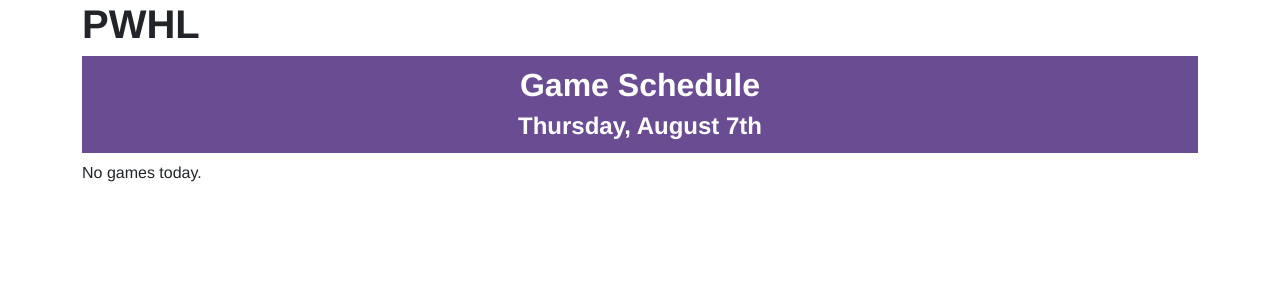
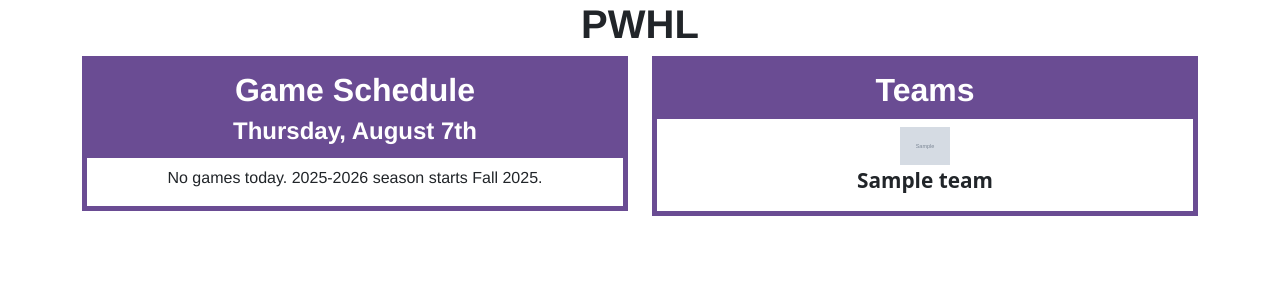
Before and after one commit to gnemzek/sports-hub, a Flask app: template templates/pwhl-home.html in a window 1280 px wide. Shown: the part 143-443 px from the top of the page. Run offline with Flask 3, Linux system fonts and the light colour scheme; the template is opened without the code that fills it: most values are stand-ins (such as "Sample title", 1, 10 or a date in 2020); grey boxes marked "Sample" are stand-in pictures.

Commit message:
Added some PWHL stats and styles for WNBA and PWHL

```diff
--- a/main.py
+++ b/main.py
@@ -80,5 +80,47 @@ def wnba_home():
 
 @app.route('/pwhl')
 def pwhl_home():
+    # set the date to today's date:
+    today = datetime.now(timezone.utc)
+    year = today.strftime("%Y")
+    month = today.strftime("%m")
+    day = today.strftime("%d")
+
+
+    #get standings
+    url = "https://api-hockey.p.rapidapi.com/standings/"
+
+    querystring = {"league":"261","season":year}
+
+    headers = {
+        "x-rapidapi-key": api_key,
+        "x-rapidapi-host": "api-hockey.p.rapidapi.com"
+    }
+
+    response = requests.get(url, headers=headers, params=querystring)
+
+    if response.status_code == 200:
+        data = response.json()
+        team_standings = []
+
+        for entry in data["response"][0]: # Iterate through the list of team entries
+            team_details = entry.get("team", {})
+            games_stats = entry.get("games", {})
+
+            team_standings.append({
+                "position": entry.get("position"),
+                "name": team_details.get("name")[:-2],
+                "logo": team_details.get("logo"),
+                "games_played": games_stats.get("played"),
+                "wins": games_stats.get("win", {}).get("total"),
+                "losses": games_stats.get("lose", {}).get("total"),
+                "points": entry.get("points"),
+                "form": entry.get("form")
+                # Add more fields as needed (e.g., goals for/against, win_overtime, etc.)
+            })
+
+
+
+
     # Render PWHL page
-    return render_template('pwhl-home.html')
+    return render_template('pwhl-home.html', teams=team_standings)
--- a/static/styles.css
+++ b/static/styles.css
@@ -25,6 +25,10 @@ Blue: 1982C4
 .main-container {
     margin-top: 30px;
     margin-bottom: 30px;
+}
+
+h1 {
+    text-align: center;
 }
 
 h1,
@@ -68,7 +72,19 @@ a {
     font-size: 1.5rem;
 }
 
+/* Game Schedule */
+.todays-games {
+    border: 5px solid #fa4d00;
+    margin-bottom: 30px;
+    text-align: center;
+}
+
 /* League Standings */
+
+.league-standings {
+    border: 5px solid #fa4d00;
+    margin-bottom: 30px;
+}
 
 img.team-logo.img-fluid {
     max-width: 50px;
@@ -85,6 +101,16 @@ img.team-logo.img-fluid {
 
 .row.team-wrapper {
     margin-bottom: 15px;
+    margin-right: 0;
+    margin-left: 0;
 }
 
 /* PWHL Page */
+.game-schedule-wrapper,
+.all-teams-wrapper {
+    border: 5px solid #6A4C93;
+}
+
+.game-schedule-wrapper {
+    text-align: center;
+}
--- a/templates/pwhl-home.html
+++ b/templates/pwhl-home.html
@@ -15,10 +15,34 @@
   {% include "header.html" %}
   <div class="container">
     <h1>PWHL</h1>
-    <h2>Game Schedule <br> <span id="currentDate"></span></h2>
-    <p>No games today.</p>
+    <div class="row">
+      <div class="col-md-6 col-12">
+        <div class="game-schedule-wrapper">
+          <h2>Game Schedule <br> <span id="currentDate"></span></h2>
+          <p>No games today. 2025-2026 season starts Fall 2025.</p>
+        </div>
+      </div>
+      <div class="col-md-6 col-12">
+        <div class="all-teams-wrapper">
+          <h2>Teams</h2>
+          {% if teams %}
+          {% for team in teams %}
+          <div class="row team-wrapper">
+            <div class="team-details col-12"> <img src="{{ team.logo }}" alt="{{ team.name }} Logo"
+                class="team-logo img-fluid"> <br>
+              <span class="team-name">{{ team.name }}</span>
+            </div>
+          </div>
+          {% endfor %}
+          {% else %}
+          <p class="no-data">Could not retrieve standings for {{ league_name }} {{ season_year }} or no teams found.</p>
+          {% endif %}
+        </div>
+      </div>
+    </div>
 
 
 </body>
- {% include "footer.html" %}
+{% include "footer.html" %}
+
 </html>
```
Also changed, not shown: helpersPWHL.py (added, +10 -0 lines).
